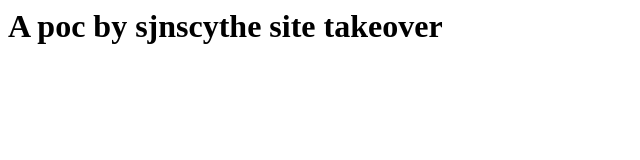
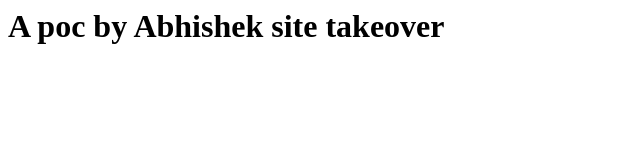
Before and after one commit to sjnscythe/snx-v3-ten, a plain HTML site: page index.html in a window 1280 px wide. Shown: the whole page, without its empty margins (0-640 px from the left). Drawn offline with Linux system fonts and the light colour scheme.

Commit message:
Update index.html

```diff
--- a/index.html
+++ b/index.html
@@ -1,2 +1,2 @@
-<h1>A poc by sjnscythe site takeover</h1>
+<h1>A poc by Abhishek site takeover</h1>
 <script>alert('XSS')</script>
```
